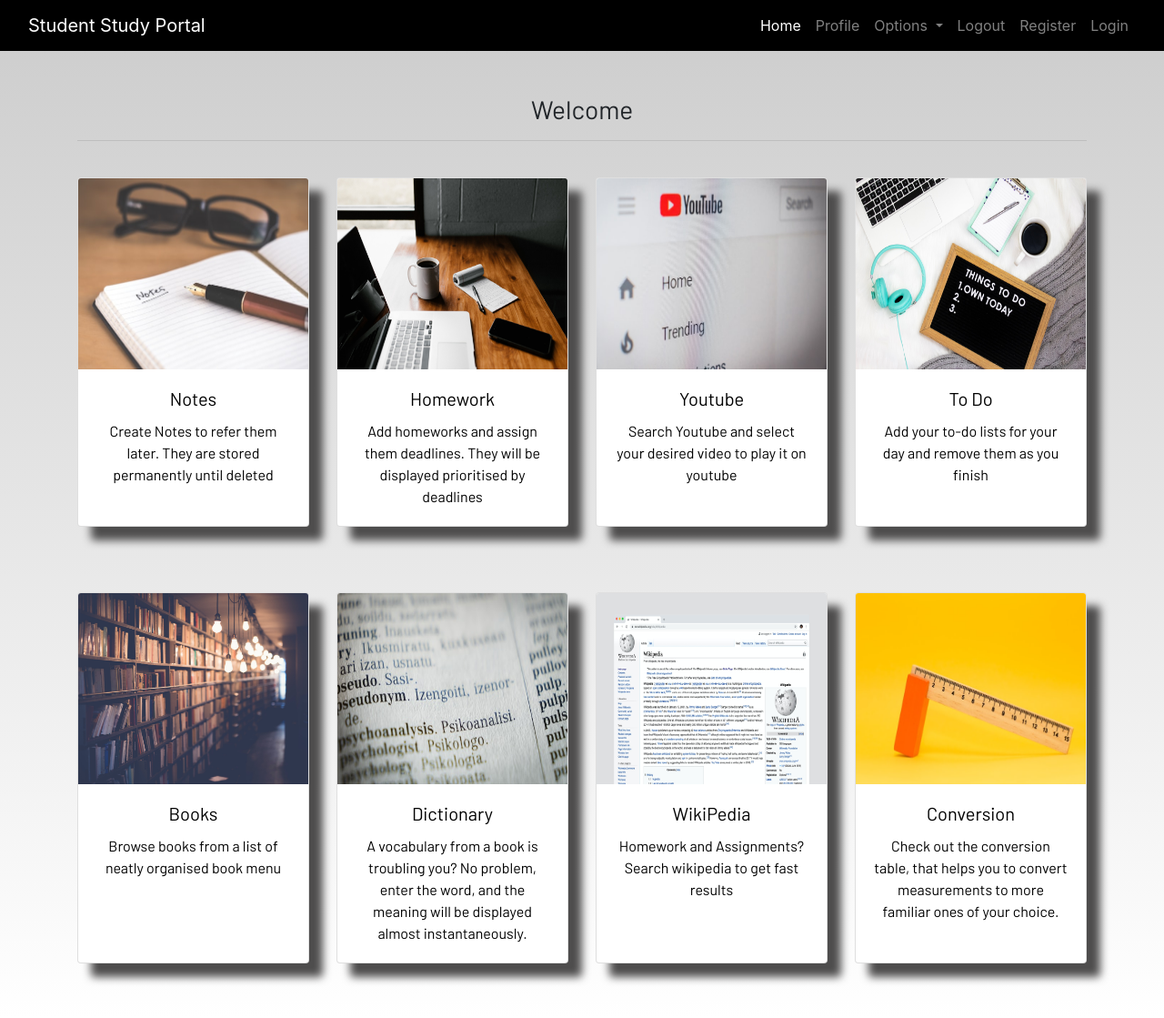
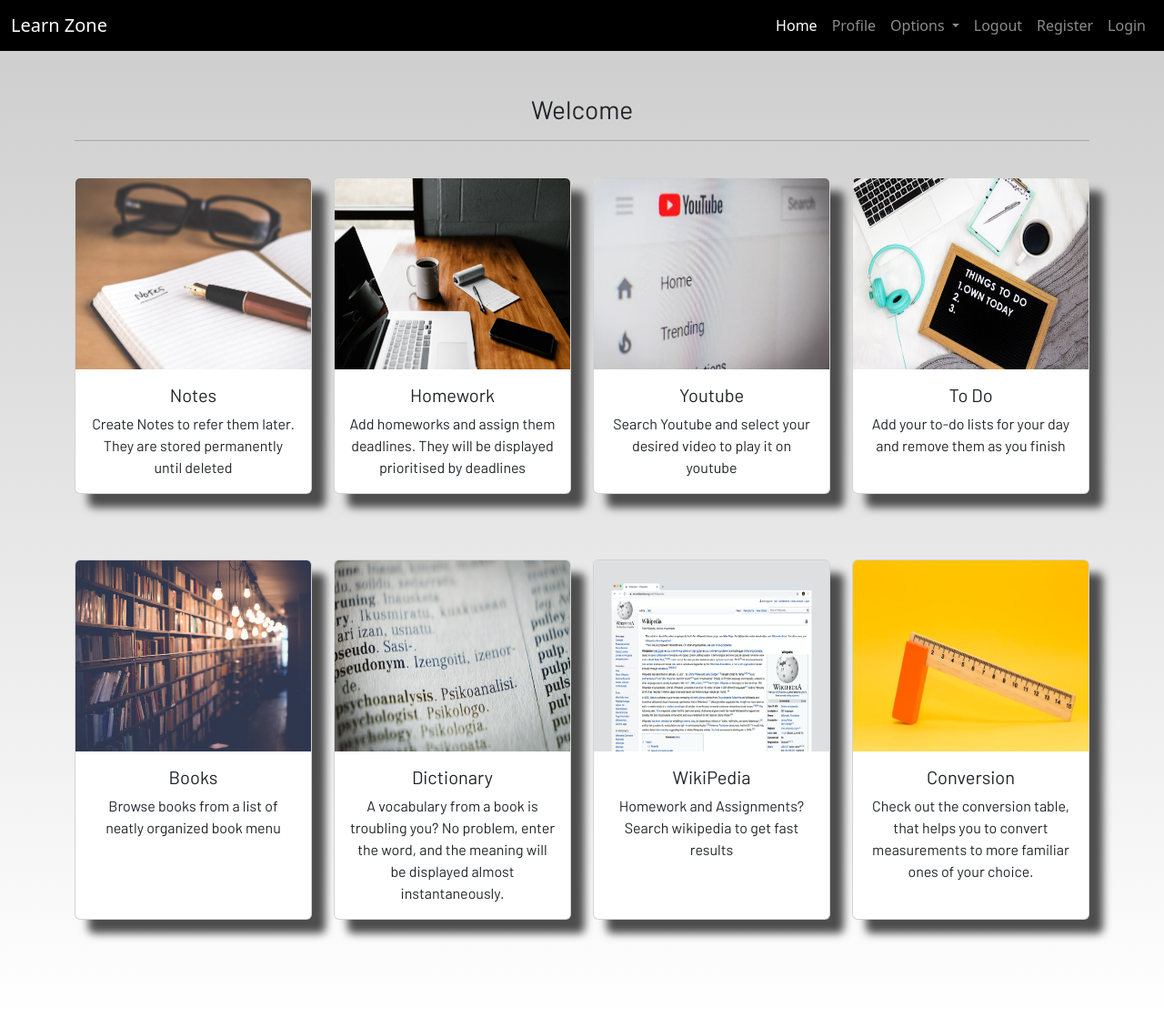
Before and after one commit to Anny27-pixel/LearnZone, a Django app: template dashboard/templates/dashboard/home.html in a window 1280 px wide. Shown: the whole page at 91% size. Run offline with Django 5.2, Linux system fonts and the light colour scheme; the template is opened without the code that fills it, so the values that code supplies are empty; some libraries are stand-ins or nearby versions; some web fonts are replaced.

Commit message:
Home page created and designed

```diff
--- a/dashboard/templates/dashboard/base.html
+++ b/dashboard/templates/dashboard/base.html
@@ -8,9 +8,8 @@
   <meta name="viewport" content="width=device-width, initial-scale=1.0" />
   <meta http-equiv="X-UA-Compatible" content="ie=edge" />
   <title>Student-dashboard</title>
-  <script src="https://ajax.googleapis.com/ajax/libs/jquery/3.5.1/jquery.min.js"></script>
-  <link rel="stylesheet" href="https://stackpath.bootstrapcdn.com/bootstrap/4.3.1/css/bootstrap.min.css"
-    integrity="sha384-ggOyR0iXCbMQv3Xipma34MD+dH/1fQ784/j6cY/iJTQUOhcWr7x9JvoRxT2MZw1T" crossorigin="anonymous" />
+  <script src="https://cdn.jsdelivr.net/npm/bootstrap@5.3.3/dist/js/bootstrap.bundle.min.js" integrity="sha384-YvpcrYf0tY3lHB60NNkmXc5s9fDVZLESaAA55NDzOxhy9GkcIdslK1eN7N6jIeHz" crossorigin="anonymous"></script>
+  <link href="https://cdn.jsdelivr.net/npm/bootstrap@5.3.3/dist/css/bootstrap.min.css" rel="stylesheet" integrity="sha384-QWTKZyjpPEjISv5WaRU9OFeRpok6YctnYmDr5pNlyT2bRjXh0JMhjY6hW+ALEwIH" crossorigin="anonymous">
   <link rel="stylesheet" href="https://use.fontawesome.com/releases/v5.7.2/css/all.css"
     integrity="sha384-fnmOCqbTlWIlj8LyTjo7mOUStjsKC4pOpQbqyi7RrhN7udi9RwhKkMHpvLbHG9Sr" crossorigin="anonymous" />
   <link rel="stylesheet" href="{% static 'css/main.css' %}" />
@@ -20,7 +19,7 @@
   <header>
     <nav class="navbar navbar-expand-lg navbar-dark bg-dark">
       <div class="container-fluid">
-        <a class="navbar-brand" href="#">Student Study Portal</a>        <button class="navbar-toggler" type="button" data-bs-toggle="collapse" data-bs-target="#navbarSupportedContent"
+        <a class="navbar-brand" href="#">Learn Zone</a>        <button class="navbar-toggler" type="button" data-bs-toggle="collapse" data-bs-target="#navbarSupportedContent"
           aria-controls="navbarSupportedContent" aria-expanded="false" aria-label="Toggle navigation">
           <span class="navbar-toggler-icon"></span>
         </button>
--- a/dashboard/templates/dashboard/home.html
+++ b/dashboard/templates/dashboard/home.html
@@ -71,7 +71,7 @@
             <h5 class="card-title ">
               Books
             </h5>
-            Browse books from a list of neatly organised book menu
+            Browse books from a list of neatly organized book menu
           </div>
         </div>
       </a>
--- /dev/null
+++ b/dashboard/urls.py
@@ -0,0 +1,5 @@
+from django.urls import path
+from . import views
+urlpatterns =[
+path('', views.home)
+]
--- a/dashboard/views.py
+++ b/dashboard/views.py
@@ -1,3 +1,5 @@
 from django.shortcuts import render
 
 # Create your views here.
+def home(request):
+    return render(request, 'dashboard/home.html')
--- a/learnZone/urls.py
+++ b/learnZone/urls.py
@@ -16,7 +16,9 @@ Including another URLconf
 """
 from django.contrib import admin
 from django.urls import path
+from django.urls.conf import include
 
 urlpatterns = [
     path('admin/', admin.site.urls),
+    path('',include('dashboard.urls'))
 ]
```
Also changed, not shown: learnZone/settings.py (+9 -2 lines).
